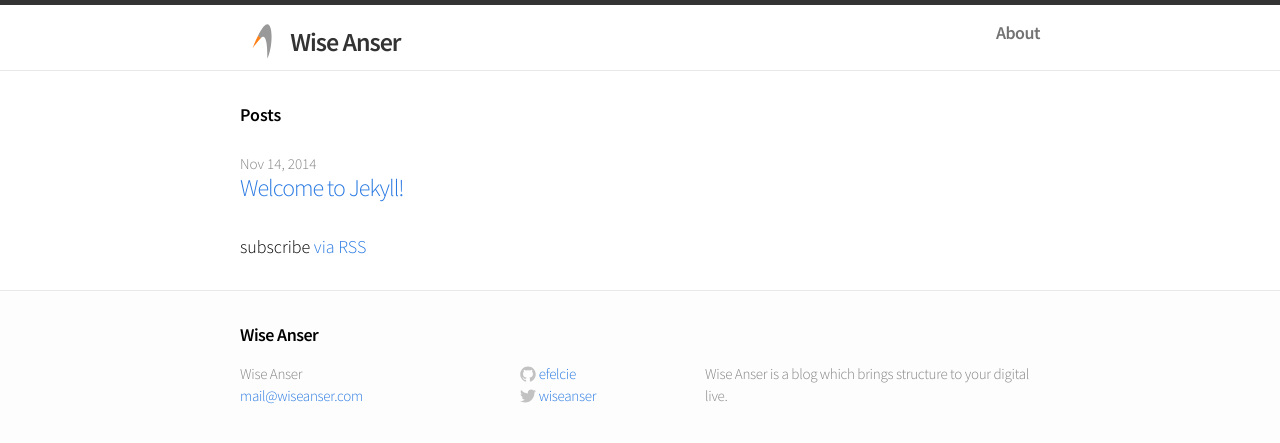
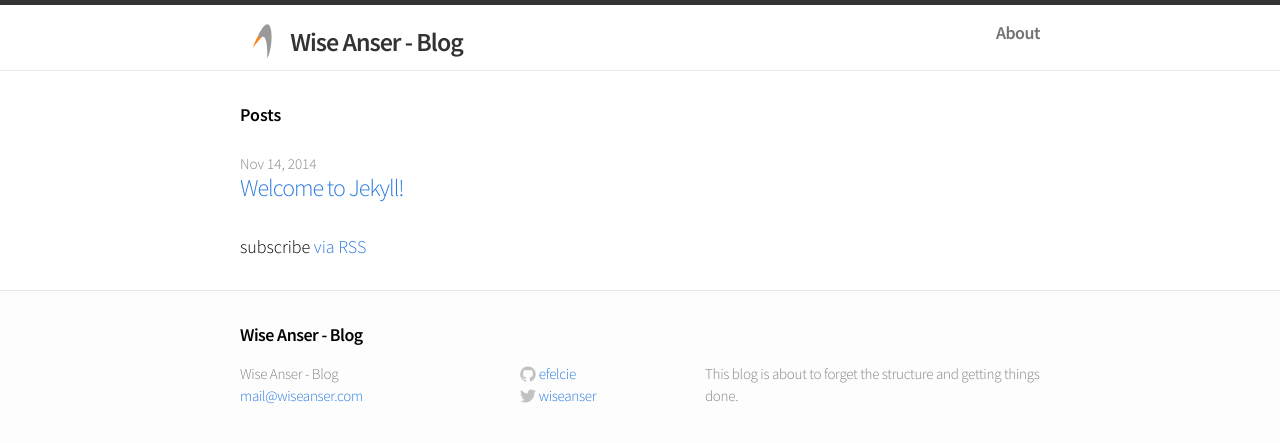
Before and after one commit to wiseanser/blog, a Jekyll site: the page built from index.html, in a window 1280 px wide. Shown: the top 443 px of the page. Built offline with Jekyll 4.4.1, drawn with Linux system fonts in a browser that asks for light colours.

Commit message:
title change
wise anser - blog

```diff
--- a/_config.yml
+++ b/_config.yml
@@ -1,8 +1,7 @@
 # Site settings
-title: Wise Anser
+title: Wise Anser - Blog
 email: mail@wiseanser.com
-description: 	"Wise Anser is a blog which brings
-				structure to your digital live."
+description: 	"This blog is about to forget the structure and getting things done."
 baseurl: "/blog"
 url: "http://wiseanser.com"
 twitter_username: wiseanser
```
